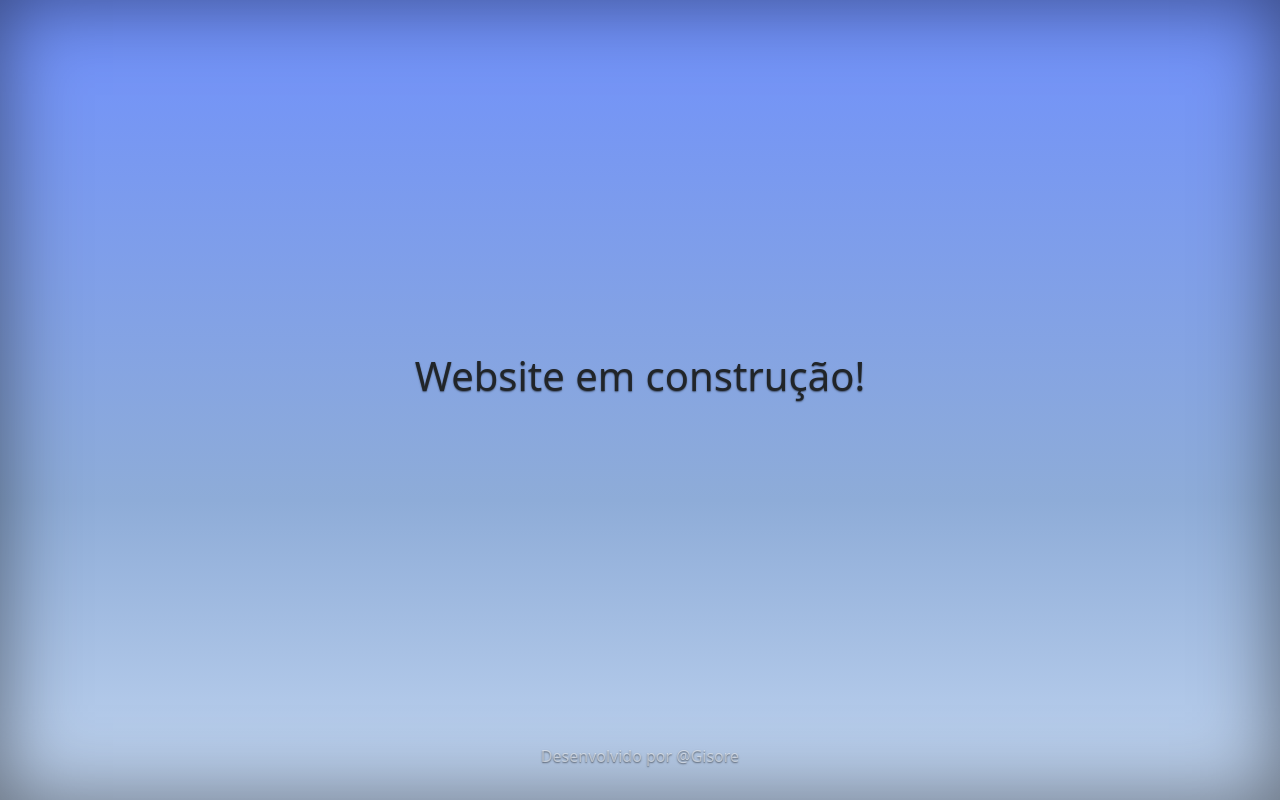
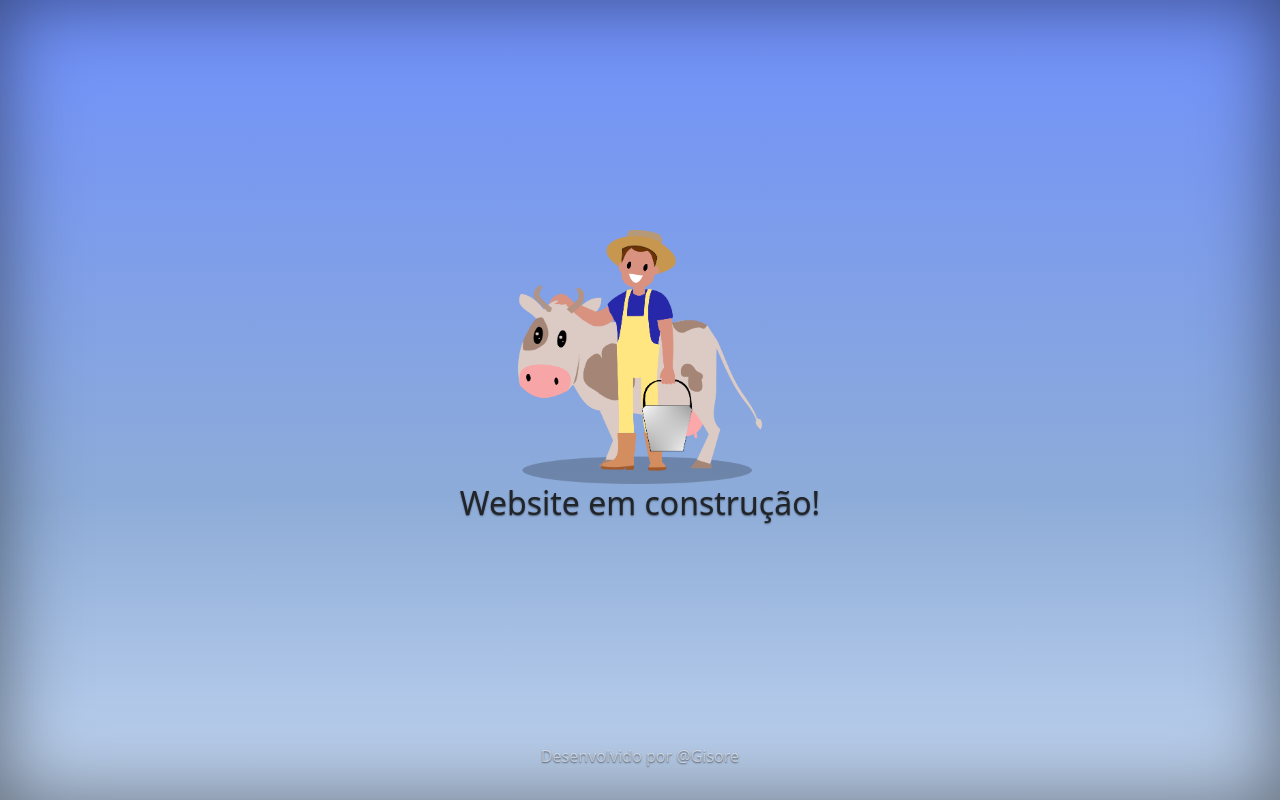
Before and after one commit to gsrmlopes/Projeto_Website, a plain HTML site: page index.html in a window 1280 px wide. Drawn offline with Linux system fonts and the light colour scheme.

Commit message:
update img folder

```diff
--- a/index.html
+++ b/index.html
@@ -16,14 +16,11 @@
 			</header>
 
 		<main class="px-3">
-			<h1>Website em construção!</h1>
-
+			<img src="img/leiteiro.png" width="40%">
+			<h2>Website em construção!</h2>
 		</main>
-
 			<footer class="mt-auto text-white-50">
-				<p>Desenvolvido por @Gisore</a>
-
-
+				<p>Desenvolvido por @Gisore</p>
 			</footer>
 		</div>
 
```
Also changed, not shown: img/leiteiro.png (added).
